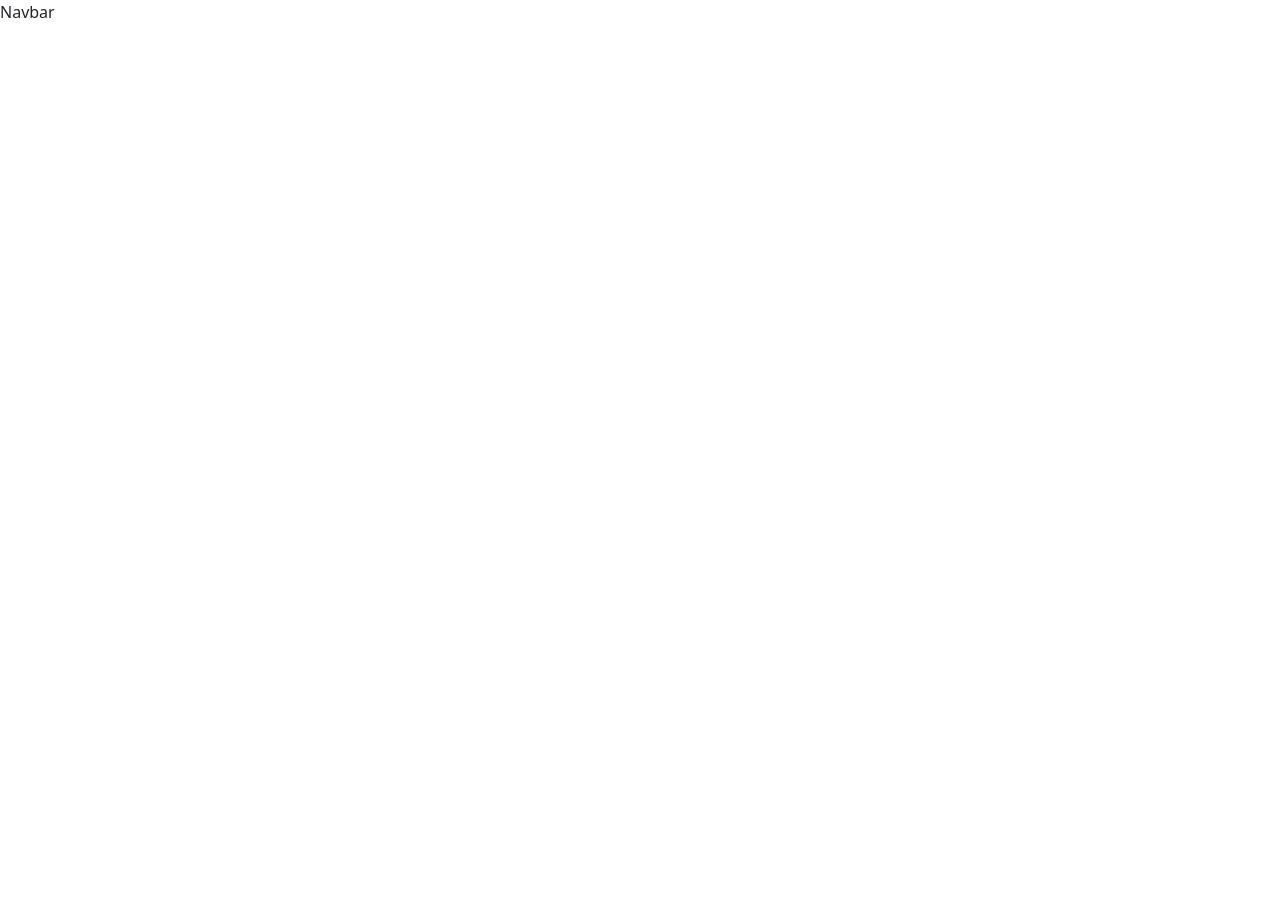
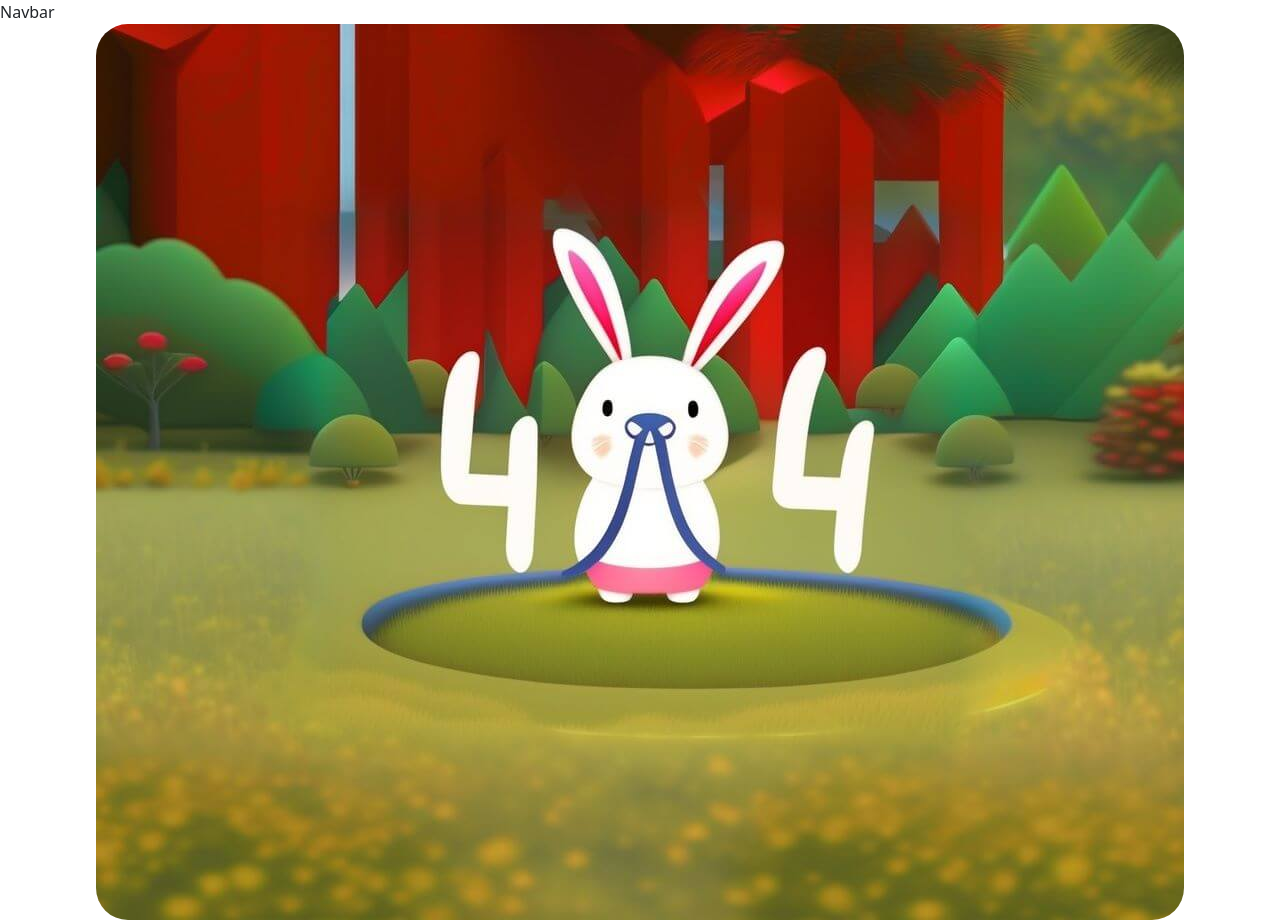
Before and after one commit to FranprzDev/EduSys, a React (Vite) app: page / in a window 1280 px wide. Before the commit the page ends 800 px from the top, so only its background shows below. Built offline with nearby package versions, Linux system fonts and the light colour scheme.

Commit message:
Creación y finalización de la Página del Error 404.

```diff
--- a/src/App.jsx
+++ b/src/App.jsx
@@ -1,8 +1,13 @@
-import Navbar from './components/Navbar'
+import Navbar from './components/Navbar.jsx'
+import Error from './pages/Error.jsx'
+
 function App() {
 
   return (
-    <Navbar/>
+    <>
+      <Navbar/>
+      <Error/>
+    </>
   )
 
 }
--- /dev/null
+++ b/src/pages/Error.jsx
@@ -0,0 +1,17 @@
+import React from 'react'
+
+function Error() {
+  return (
+    <>
+      <div className="container text-center">
+        <div className="row">
+          <div className="d-flex flex-column justify-content-center align-items-center col min-vh-100">
+            <img src="src\assets\images\404-conejo.jpeg" class="img-fluid rounded-5" alt="Error-404-Funny-Bunny" />
+          </div>
+        </div>
+      </div>
+    </>
+  )
+}
+
+export default Error
```
Also changed, not shown: src/pages/error404.jsx (deleted, +0 -9 lines), 1 other file (tests, documents, lock files or other folders).
